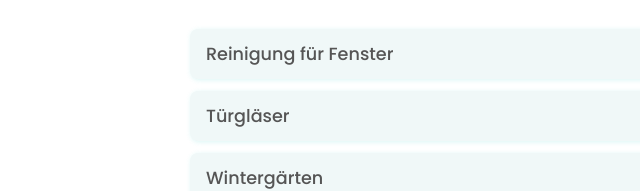
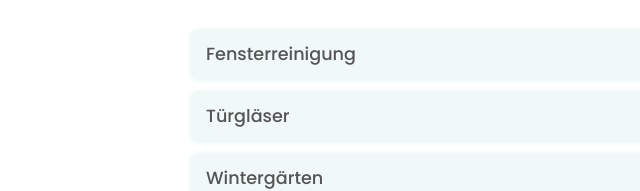
Before and after one commit to KlarSicht/klar-sicht-service, a plain HTML site: page leistungen.html in a window 1280 px wide. Shown: the part 325-516 px from the top of the page, 0-640 px from the left. Drawn offline with Linux system fonts and the light colour scheme.

Commit message:
Update leistungen.html

```diff
--- a/leistungen.html
+++ b/leistungen.html
@@ -113,7 +113,7 @@
   <main>
     <h2>Leistungsportfolio</h2>
     <ul>
-      <li>Reinigung für Fenster</li>
+      <li>Fensterreinigung</li>
       <li>Türgläser</li>
       <li>Wintergärten</li>
       <li>Glasmöbel</li>
```
